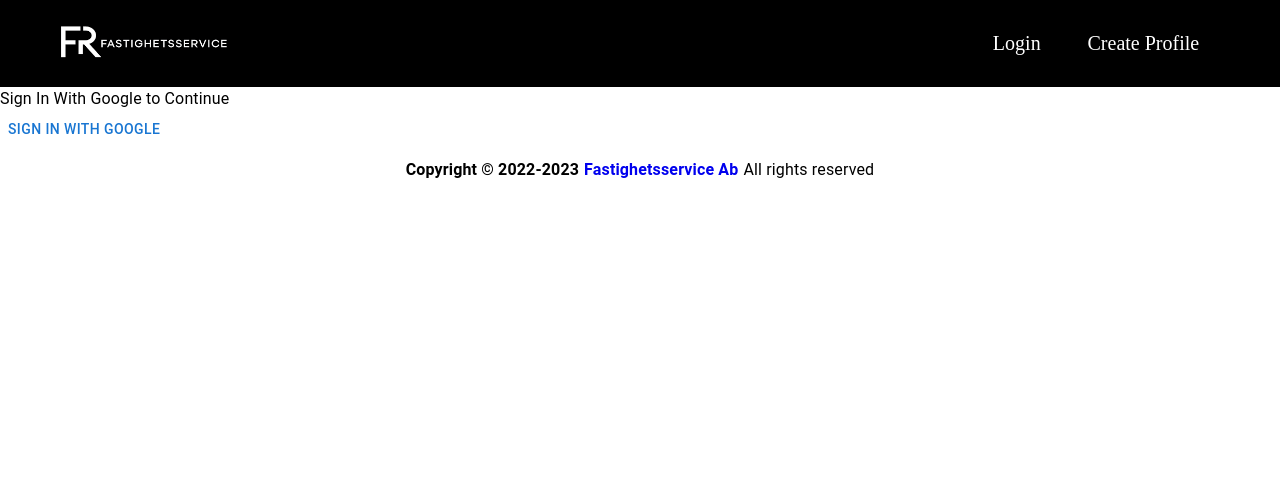
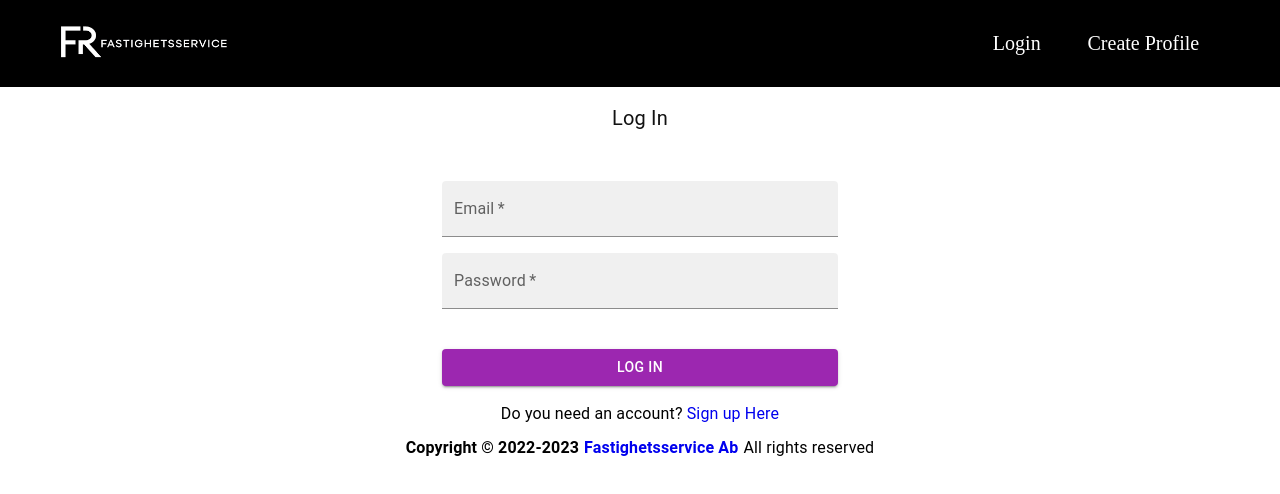
Before and after one commit to Radames93/Tvattstugatid, a React (Vite) app: page / in a window 1280 px wide. Shown: the top 494 px of the page. Built offline with nearby package versions, Linux system fonts and the light colour scheme; no server answers.

Commit message:
Fix create account and started with log in functions

```diff
--- a/src/App.jsx
+++ b/src/App.jsx
@@ -2,19 +2,23 @@ import Header from "./components/global/Header";
 import Login from "./pages/Login";
 import Footer from "./components/global/Footer";
 import Profile from "./pages/CreateProfile";
+import CalendarBooking from "./pages/CalendarBooking";
 import { Route, Routes } from "react-router-dom";
 import { AuthProvider } from "./contexts/AuthContext";
 
 const App = () => {
   return (
-    <AuthProvider>
+    <>
       <Header />
-      <Routes>
-        <Route path="/" element={<Login />} />
-        <Route path="/profile" element={<Profile />} />
-      </Routes>
+      <AuthProvider>
+        <Routes>
+          <Route path="/" element={<Login />} />
+          <Route path="/profile" element={<Profile />} />
+          <Route path="/calendar" element={<CalendarBooking />} />
+        </Routes>
+      </AuthProvider>
       <Footer />
-    </AuthProvider>
+    </>
   );
 };
 
--- a/src/contexts/AuthContext.jsx
+++ b/src/contexts/AuthContext.jsx
@@ -1,4 +1,10 @@
 import React, { useContext, useState, useEffect } from "react";
+import {
+  createUserWithEmailAndPassword,
+  signInWithEmailAndPassword,
+  onAuthStateChanged,
+  signOut,
+} from "firebase/auth";
 import { auth } from "../firebase";
 
 const AuthContext = React.createContext();
@@ -10,18 +16,28 @@ export function useAuth() {
 export function AuthProvider({ children }) {
   const [currentUser, setCurrentUser] = useState();
   const [loading, setLoading] = useState(true);
+  const [user, setUser] = useState({});
 
-  function register(email, password) {
-    return auth.createUserWithEmailAndPassword(email, password);
+  async function register(email, password) {
+    try {
+      const user = createUserWithEmailAndPassword(auth, email, password);
+    } catch (error) {
+      console.log(error);
+    }
   }
 
-  function login(email, password) {
-    return auth.signInWithEmailAndPassword(email, password);
+  async function login(email, password) {
+    try {
+      const user = await signInWithEmailAndPassword(auth, email, password);
+      console.log(user);
+    } catch (error) {
+      console.log(error.message);
+    }
   }
 
-  function logout() {
-    return auth.signOut();
-  }
+  const logout = async () => {
+    await signOut(auth);
+  };
 
   function resetPassword(email) {
     return auth.sendPasswordResetEmail(email);
@@ -36,7 +52,7 @@ export function AuthProvider({ children }) {
   }
 
   useEffect(() => {
-    const unsubscribe = auth.onAuthStateChanged((user) => {
+    const unsubscribe = onAuthStateChanged(auth, (user) => {
       setCurrentUser(user);
       setLoading(false);
     });
--- /dev/null
+++ b/src/pages/CalendarBooking.jsx
@@ -0,0 +1,7 @@
+import React from "react";
+
+const CalendarBooking = () => {
+  return <div>CalendarBooking</div>;
+};
+
+export default CalendarBooking;
--- a/src/pages/CreateProfile.jsx
+++ b/src/pages/CreateProfile.jsx
@@ -1,5 +1,5 @@
 import React, { useState } from "react";
-import { Button, Box, Typography, Alert, checkboxClasses } from "@mui/material";
+import { Button, Box, Typography } from "@mui/material";
 import { Link } from "react-router-dom";
 import TextFields from "../components/TextFields";
 import CheckboxField from "../components/CheckboxField";
@@ -13,8 +13,6 @@ import { useAuth } from "../contexts/AuthContext";
 
 // create scheme validation
 const schema = yup.object({
-  firstName: yup.string().required("First Name is required"),
-  lastName: yup.string().required("Last Name is required"),
   email: yup.string().required("Email is required").email(),
   password: yup
     .string()
@@ -26,7 +24,6 @@ const schema = yup.object({
   confirmPassword: yup
     .string()
     .oneOf([yup.ref("password"), null], "Password must match"),
-  privacy: yup.boolean().oneOf([true], "Field must be checked"),
 });
 const Profile = () => {
   const { register, currentUser } = useAuth();
@@ -39,12 +36,9 @@ const Profile = () => {
     control,
   } = useForm({
     defaultValues: {
-      firstName: "",
-      lastName: "",
       email: "",
       password: "",
       confirmPassword: "",
-      privacy: false,
     },
     resolver: yupResolver(schema),
   });
@@ -54,14 +48,7 @@ const Profile = () => {
     try {
       setError("");
       setLoading(true);
-      await register(
-        data.firstName,
-        data.lastName,
-        data.email,
-        data.password,
-        data.confirmPassword,
-        data.privacy
-      );
+      await register(data.email, data.password);
     } catch {
       setError("Failed to create an account");
     }
@@ -97,18 +84,6 @@ const Profile = () => {
           <TextFields
             errors={errors}
             control={control}
-            name="firstName"
-            label="First Name"
-          />
-          <TextFields
-            errors={errors}
-            control={control}
-            name="lastName"
-            label="Last Name"
-          />
-          <TextFields
-            errors={errors}
-            control={control}
             name="email"
             label="Email"
           />
@@ -124,7 +99,6 @@ const Profile = () => {
             name="confirmPassword"
             label="Confirm Password"
           />
-          <CheckboxField errors={errors} control={control} name="privacy" />
           <Button
             disabled={loading}
             type="submit"
--- a/src/pages/Login.jsx
+++ b/src/pages/Login.jsx
@@ -1,11 +1,99 @@
-import React from "react";
-import { Typography, Button } from "@mui/material";
-const Login = () => {
+import React, { useState } from "react";
+import { Button, Box, Typography } from "@mui/material";
+import { Link, useNavigate } from "react-router-dom";
+import TextFields from "../components/TextFields";
+import { Grid } from "@mui/material";
+import { Container } from "@mui/material";
+import { useForm } from "react-hook-form";
+import { yupResolver } from "@hookform/resolvers/yup";
+import * as yup from "yup";
+import { pawdRegExp } from "../utils";
+import { useAuth } from "../contexts/AuthContext";
+
+const Profile = () => {
+  const { login } = useAuth();
+  const [loading, setLoading] = useState(false);
+  const [error, setError] = useState("");
+  const navigate = useNavigate();
+  const {
+    handleSubmit,
+    reset,
+    formState: { errors },
+    control,
+  } = useForm({
+    defaultValues: {
+      email: "",
+      password: "",
+    },
+  });
+
+  const onSubmit = async (data) => {
+    console.log(data);
+    try {
+      setError("");
+      setLoading(true);
+      await login(data.email, data.password);
+      navigate("/calendar");
+    } catch {
+      setError("Failed to log in");
+    }
+    setLoading(false);
+    reset();
+  };
   return (
-    <>
-      <Typography>Sign In With Google to Continue</Typography>
-      <Button>Sign In With Google</Button>
-    </>
+    <Container maxWidth="xs">
+      <Grid
+        container
+        spacing={0}
+        direction="column"
+        alignItems="center"
+        justifyContent="center"
+      >
+        <Typography
+          sx={{
+            color: "#121212",
+            fontSize: "20px",
+            textAlign: "center",
+            my: 2,
+          }}
+        >
+          Log In
+        </Typography>
+        {error}
+        <Box
+          noValidate
+          component="form"
+          onSubmit={handleSubmit(onSubmit)}
+          sx={{ width: "100%", mt: "2rem" }}
+        >
+          <TextFields
+            errors={errors}
+            control={control}
+            name="email"
+            label="Email"
+          />
+          <TextFields
+            errors={errors}
+            control={control}
+            name="password"
+            label="Password"
+          />
+          <Button
+            disabled={loading}
+            type="submit"
+            color="secondary"
+            fullWidth
+            variant="contained"
+            sx={{ mt: 3, mb: 2 }}
+          >
+            Log In
+          </Button>
+        </Box>
+        <Typography>
+          Do you need an account? <Link to="/profile">Sign up Here</Link>
+        </Typography>
+      </Grid>
+    </Container>
   );
 };
-export default Login;
+export default Profile;
```
Also changed, not shown: 1 other file (tests, documents, lock files or other folders).
